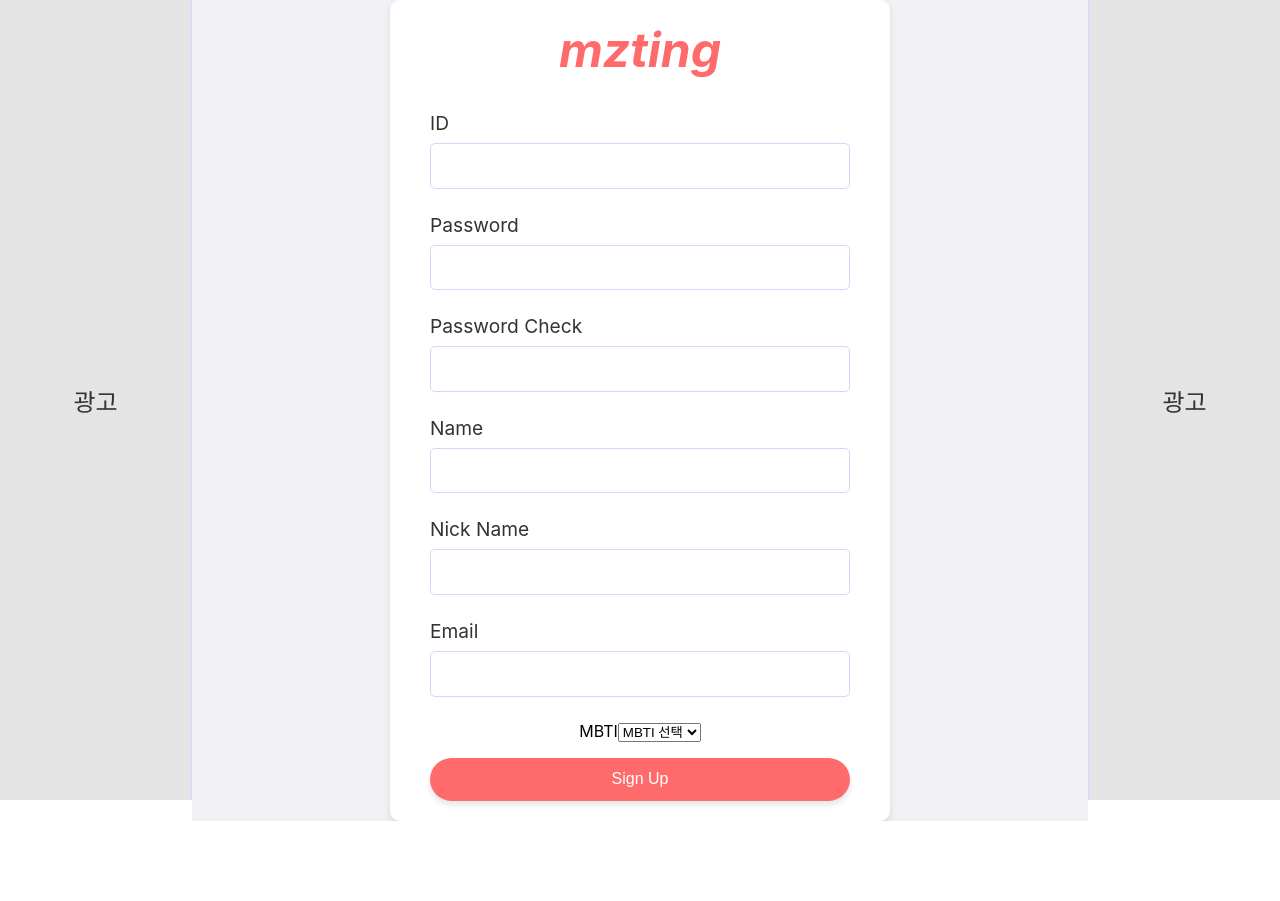
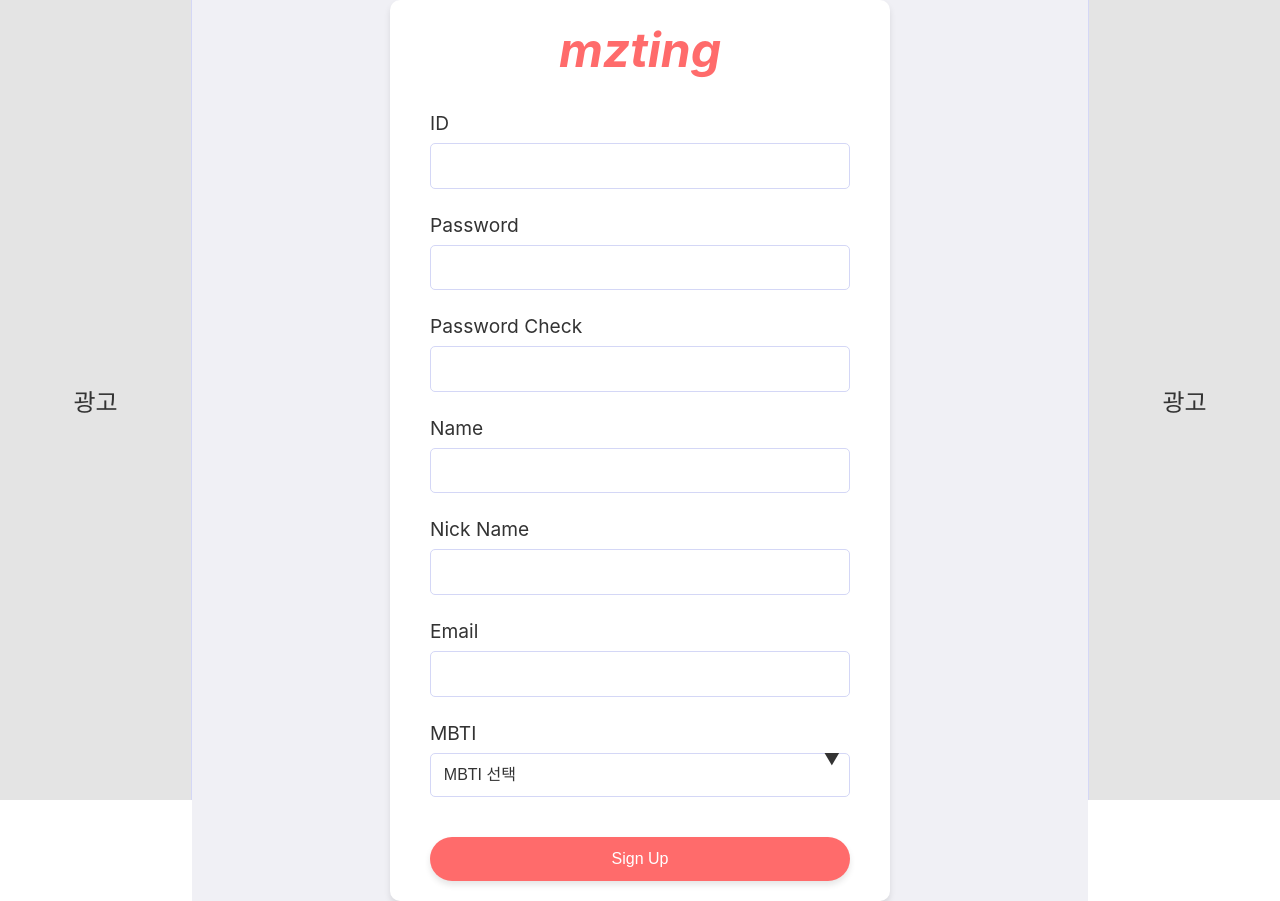
Before and after one commit to Tae4an/MZting, a React (Create React App) app in the folder front/: page /signup in a window 1280 px wide. Before the commit the page ends 821 px from the top, so only its background shows below. Built offline with nearby package versions, Linux system fonts and the light colour scheme; the HTML template or start-up script is replaced by a standard one.

Commit message:
Feat: 회원가입 폼에 MBTI 선택 스타일 추가
- 회원가입 폼 스타일에 MBTI 선택 드롭다운 추가
- .selectMBTI 클래스 추가 및 스타일 정의
- 드롭다운 화살표 및 포커스 시 테두리 색상 변경 효과 추가
- 기존 스타일 일부 정리 및 개선

```diff
--- a/front/src/styles/SignupPage.module.css
+++ b/front/src/styles/SignupPage.module.css
@@ -1,4 +1,3 @@
-/* src/styles/SignupPage.module.css */
 .signupPage {
     width: 100%;
     max-width: 500px;
@@ -79,6 +78,50 @@
     font-size: 1rem;
 }
 
+.selectMBTI {
+    width: 100%;
+    margin-bottom: 1.5rem;
+    display: flex;
+    flex-direction: column;
+    align-items: center;
+    position: relative;
+}
+
+.selectMBTI label {
+    width: 100%;
+    color: #333333; /* 텍스트 색상을 어둡게 변경 */
+    margin-bottom: 0.5rem;
+    font-size: 1.2rem;
+}
+
+.selectMBTI select {
+    width: 100%;
+    padding: 0.8rem;
+    background-color: #ffffff; /* 배경 색상을 밝게 변경 */
+    border: 1px solid #d4d7f6; /* 테두리 추가 */
+    border-radius: 5px;
+    color: #333333; /* 텍스트 색상을 어둡게 변경 */
+    font-size: 1rem;
+    appearance: none; /* 기본 드롭다운 화살표 제거 */
+    transition: border-color 0.3s, box-shadow 0.3s; /* 부드러운 전환 효과 추가 */
+}
+
+.selectMBTI::after {
+    content: '\25BC'; /* 아래쪽 화살표 추가 */
+    position: absolute;
+    right: 10px;
+    top: 50%;
+    transform: translateY(-50%);
+    pointer-events: none;
+    color: #333333;
+    transition: color 0.3s; /* 부드러운 전환 효과 추가 */
+}
+
+.selectMBTI select:focus {
+    border-color: #ff6b6b;
+    box-shadow: 0 0 5px rgba(255, 107, 107, 0.5);
+}
+
 .signupButton {
     width: 100%;
     padding: 0.8rem;
```
